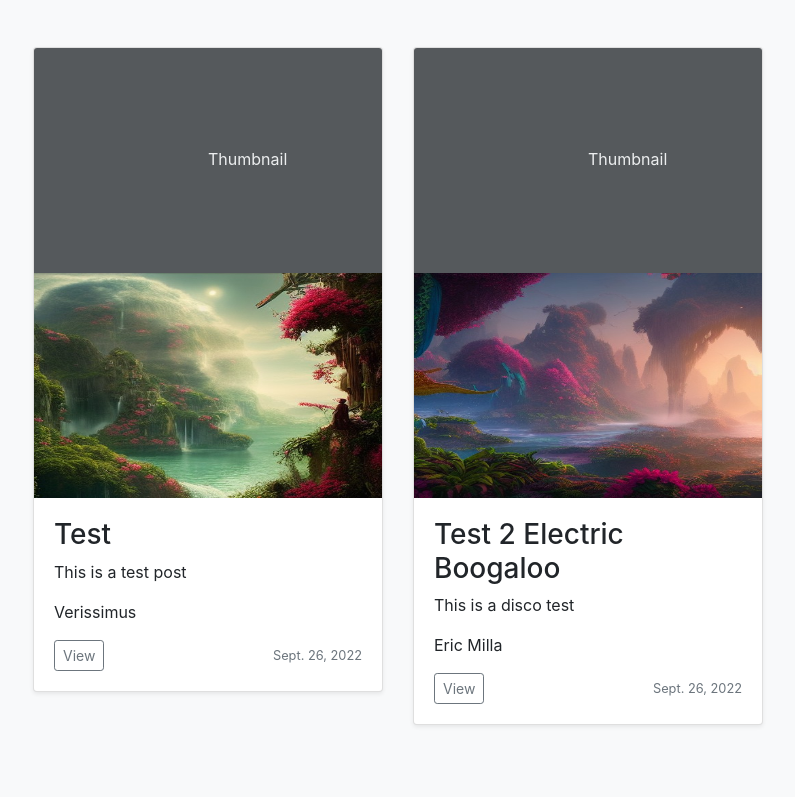
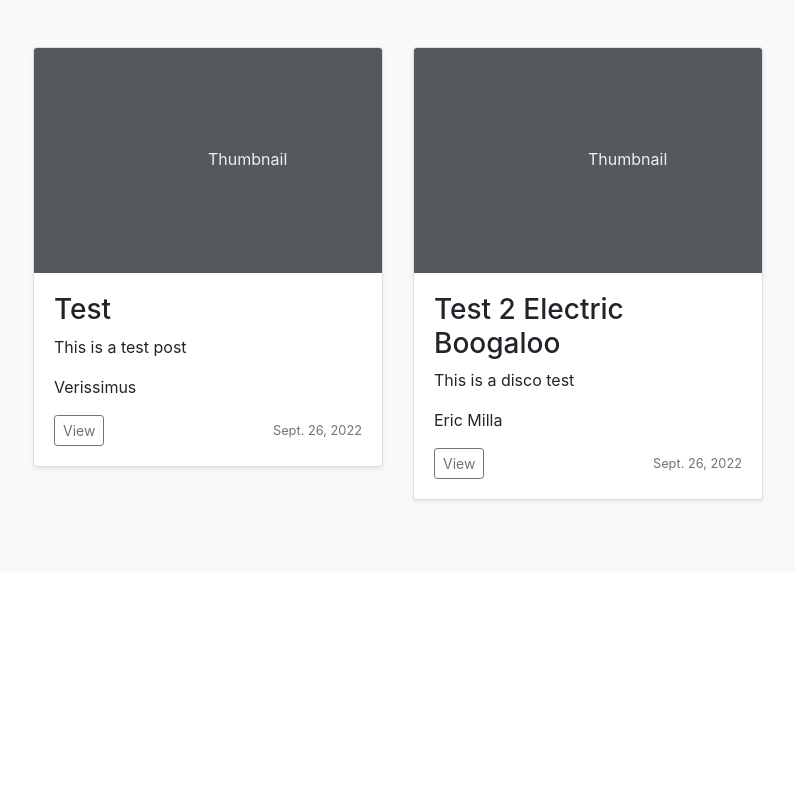
Before and after one commit to h3its/Paradise3, a Django app: page /blog/posts in a window 1280 px wide. Shown: the part 419-1216 px from the top of the page, without its empty margins (52-847 px from the left). After the commit the page ends 922 px from the top, so only its background shows below. Run offline with Django 4.2, Linux system fonts and the light colour scheme; data comes from the database, SQL or seed files in the repository.

Commit message:
removed image field

```diff
--- a/blog/models.py
+++ b/blog/models.py
@@ -24,6 +24,5 @@
     Date = models.DateField(auto_now_add=True)
     Author = models.ForeignKey(Author, on_delete=models.CASCADE)
     Topic = models.ForeignKey(Topic, on_delete=models.CASCADE)
-    Image = models.ImageField()
     def __str__(self):
         return self.Title
--- a/blog/templates/blog/all_posts.html
+++ b/blog/templates/blog/all_posts.html
@@ -23,7 +23,6 @@
         <div class="col-md-4">
           <div class="card mb-4 shadow-sm">
             <svg class="bd-placeholder-img card-img-top" width="100%" height="225" xmlns="" preserveAspectRatio="xMidYMid slice" focusable="false" role="img" aria-label="Placeholder: Thumbnail"><rect width="100%" height="100%" fill="#55595c"></rect><text x="50%" y="50%" fill="#eceeef" dy=".3em">Thumbnail</text></svg>
-            <img src="{{ Post.Image.url }}" width="100%" height="225"/>
             <div class="card-body">
               <h3 class="fw-normal">{{ Post.Title }}</h3>
               <p class="card-text">{{ Post.Description }}</p>
```
